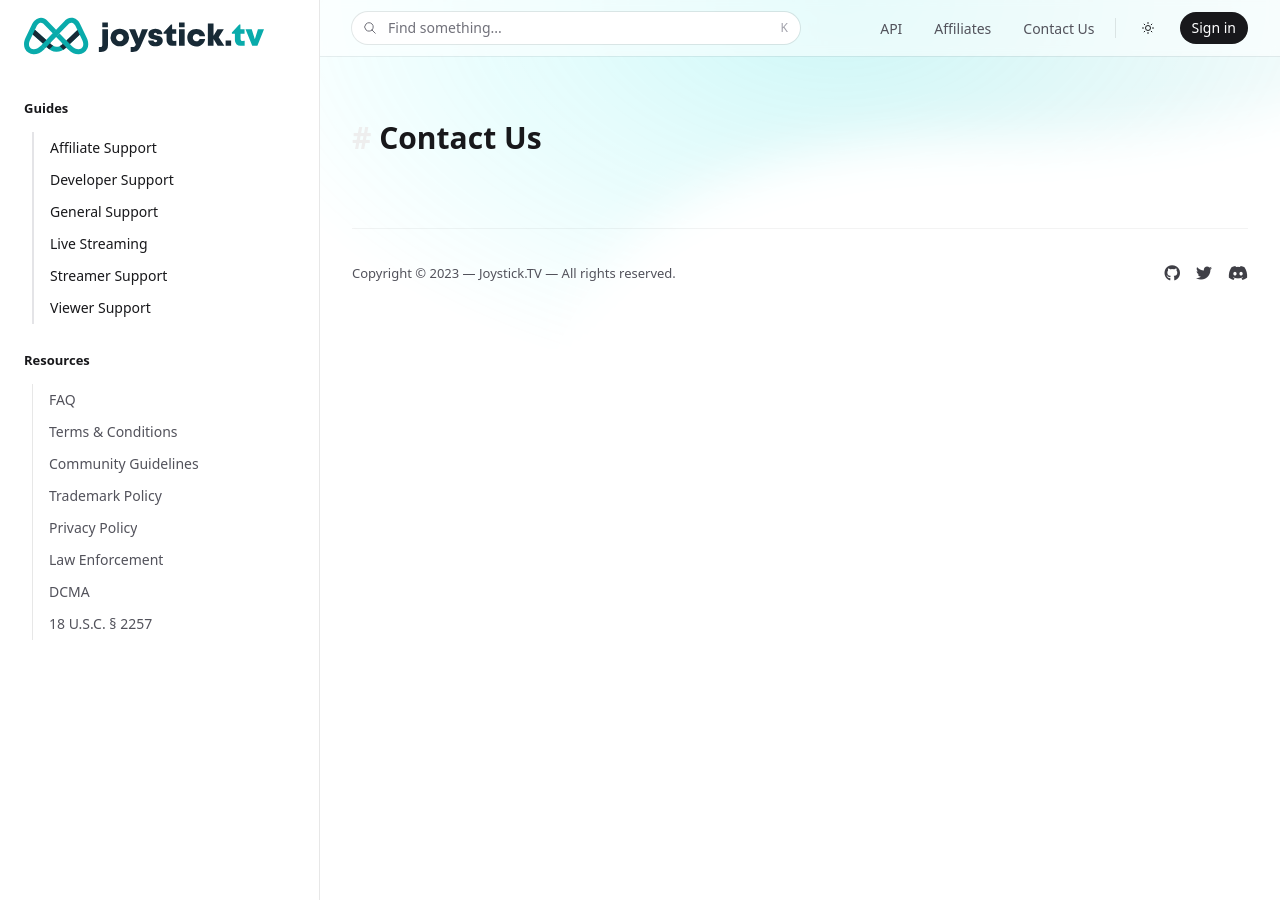
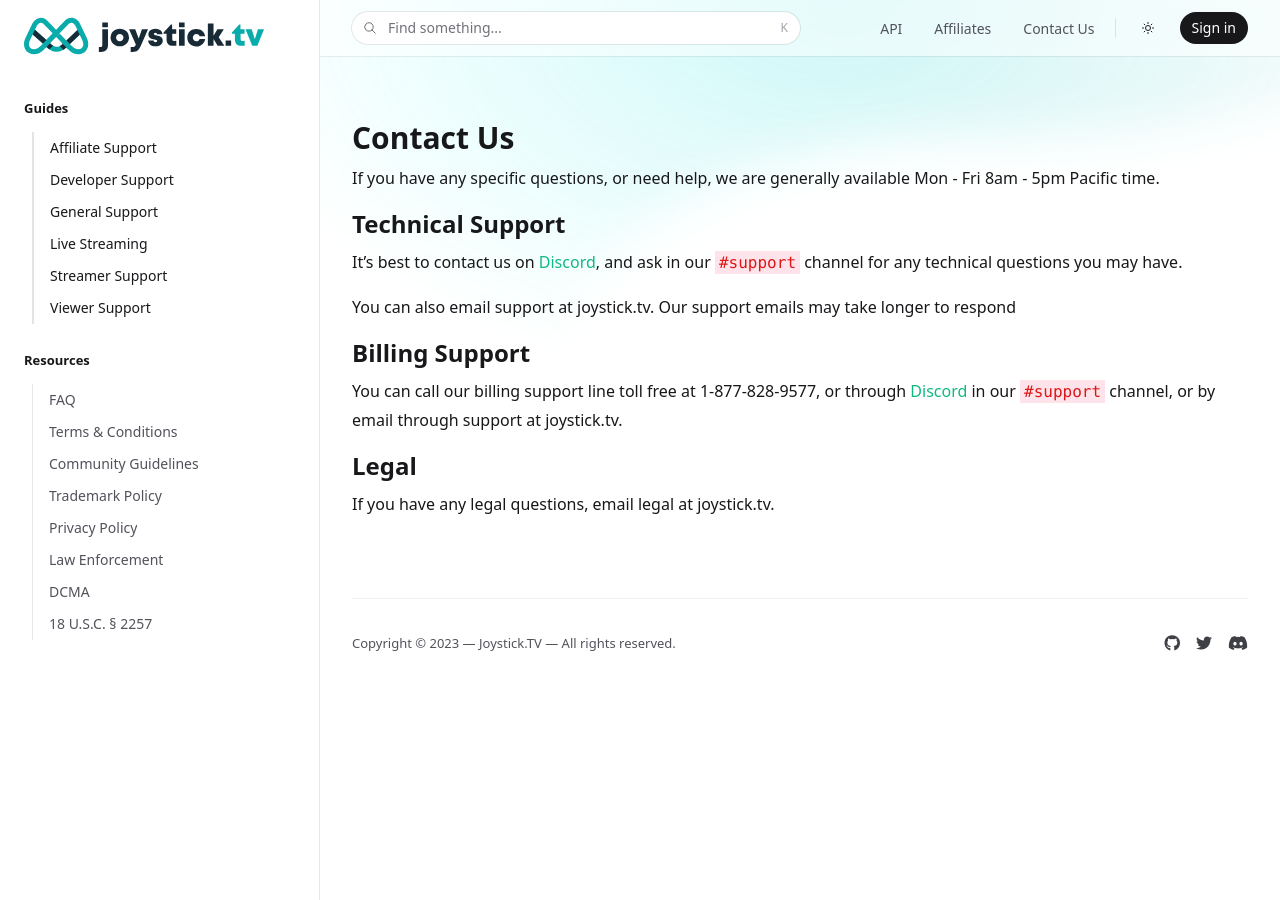
Before and after one commit to joysticktv/joysticktv.github.io, a Jekyll site: the page built from contact_us.md, in a window 1280 px wide. Built offline with Jekyll 4.4.1, drawn with Linux system fonts in a browser that asks for light colours; nearby versions of some CDN libraries.

Commit message:
adding the contact us page

```diff
--- a/contact_us.md
+++ b/contact_us.md
@@ -6,3 +6,19 @@
 ---
 
 # Contact Us
+
+If you have any specific questions, or need help, we are generally available Mon - Fri 8am - 5pm Pacific time.
+
+## Technical Support
+
+It's best to contact us on [Discord](https://discord.gg/zKvCf8hrGP), and ask in our `#support` channel for any technical questions you may have.
+
+You can also email support at joystick.tv. Our support emails may take longer to respond
+
+## Billing Support
+
+You can call our billing support line toll free at 1-877-828-9577, or through [Discord](https://discord.gg/zKvCf8hrGP) in our `#support` channel, or by email through support at joystick.tv.
+
+## Legal
+
+If you have any legal questions, email legal at joystick.tv.
--- a/theme/assets/css/style.scss
+++ b/theme/assets/css/style.scss
@@ -23,10 +23,12 @@
 @charset 'utf-8';
 
 h1, h2, h3, h4, h5, h6 {
+  margin-left: -0.75em;
   a {
-    color: #eee;
+    display: none;
   }
   &:hover > a {
+    display: inline;
     color: #333;
   }
 }
@@ -35,19 +37,19 @@
   h1 {
     font-size: 1.875rem;
     line-height: 2.25rem;
-    font-weight: bold;
+    font-weight: 800;
     margin-bottom: .5rem;
   }
   h2 {
     font-size: 1.5rem;
     line-height: 2rem;
-    font-weight: bold;
+    font-weight: 600;
     margin-bottom: .5rem;
   }
   h3 {
     font-size: 1.25rem;
     line-height: 1.75rem;
-    font-weight: bold;
+    font-weight: 400;
     margin-bottom: .5rem;
   }
   p {
```
